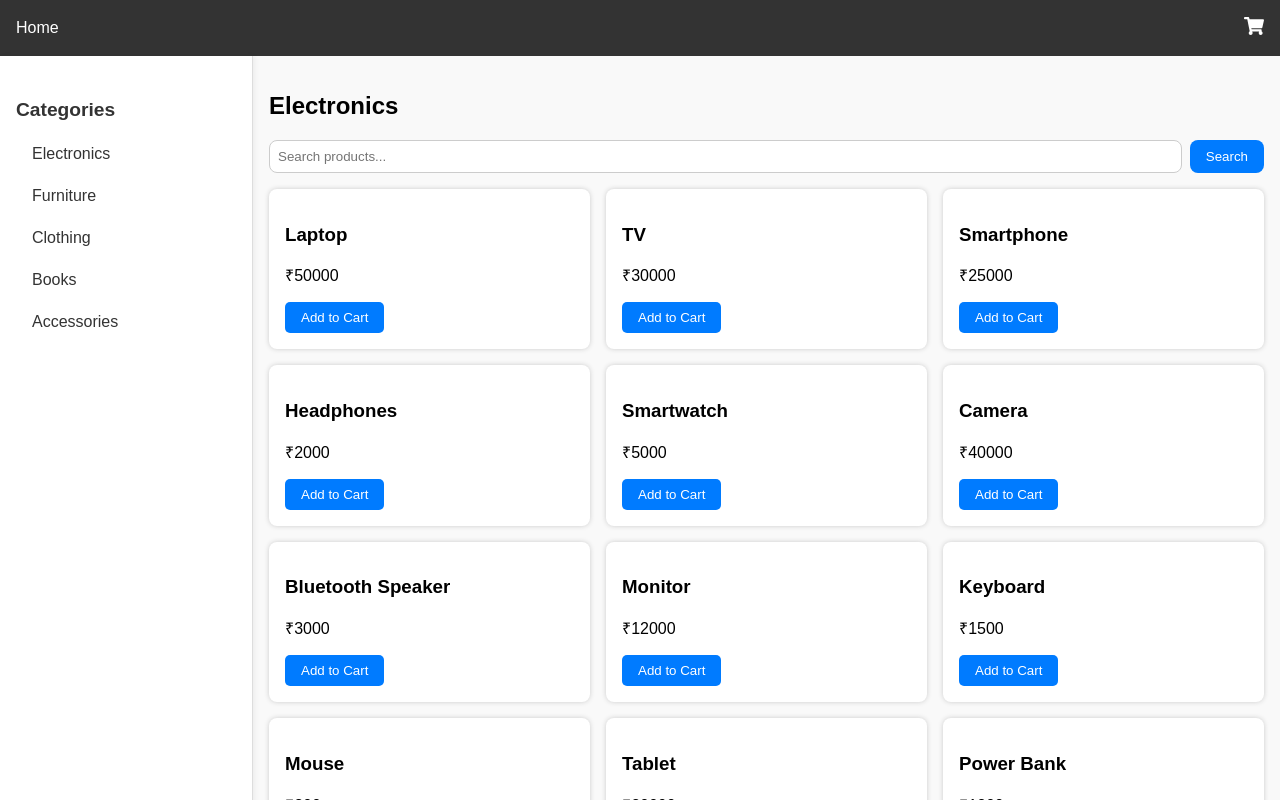
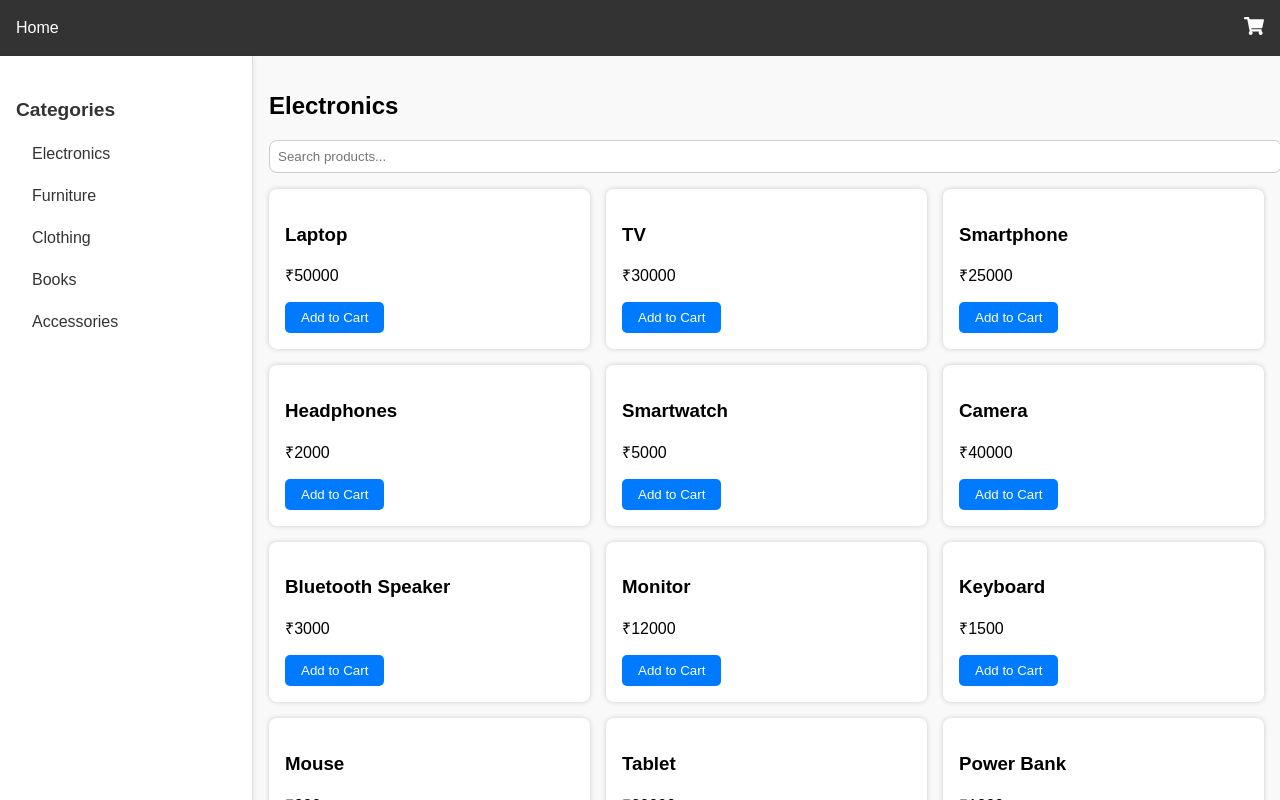
Before and after one commit to RAGHUNANDANLOG/Shopping-App, a React (Vite) app: page / in a window 1280 px wide. Shown: the top 800 px of the page. Built offline with nearby package versions, Linux system fonts and the light colour scheme.

Commit message:
modify search

```diff
--- a/src/pages/Home.jsx
+++ b/src/pages/Home.jsx
@@ -1,61 +1,36 @@
-import { useState, useEffect } from 'react'
+import { useState } from 'react'
 import { products } from '../data/products'
 
 const Home = ({ category, addToCart }) => {
   const [searchInput, setSearchInput] = useState('')
-  const [searchTerm, setSearchTerm] = useState('')
 
+  // Live filtering using search input directly
   const filtered = products
     .filter(p => p.category === category)
-    .filter(p => p.name.toLowerCase().includes(searchTerm.toLowerCase()))
-
-  const handleSearch = () => {
-    setSearchTerm(searchInput.trim())
-  }
-
-  // When input is cleared, reset the searchTerm
-  useEffect(() => {
-    if (searchInput.trim() === '') {
-      setSearchTerm('')
-    }
-  }, [searchInput])
+    .filter(p => p.name.toLowerCase().includes(searchInput.toLowerCase()))
 
   const handleAddToCart = (product) => {
     addToCart(product)
-
   }
 
   return (
     <div style={{ padding: '1rem', flex: 1 }}>
       <h2>{category}</h2>
 
-      {/* Search Bar */}
-      <div style={{ display: 'flex', margin: '1rem 0', gap: '0.5rem' }}>
+      {/* Search Bar (no button) */}
+      <div style={{ margin: '1rem 0' }}>
         <input
           type="text"
           placeholder="Search products..."
           value={searchInput}
           onChange={e => setSearchInput(e.target.value)}
           style={{
-            flex: 1,
+            width: '100%',
             padding: '0.5rem',
             borderRadius: '8px',
             border: '1px solid #ccc'
           }}
         />
-        <button
-          onClick={handleSearch}
-          style={{
-            padding: '0.5rem 1rem',
-            borderRadius: '8px',
-            background: '#007bff',
-            color: '#fff',
-            border: 'none',
-            cursor: 'pointer'
-          }}
-        >
-          Search
-        </button>
       </div>
 
       {/* Product Grid */}
```
